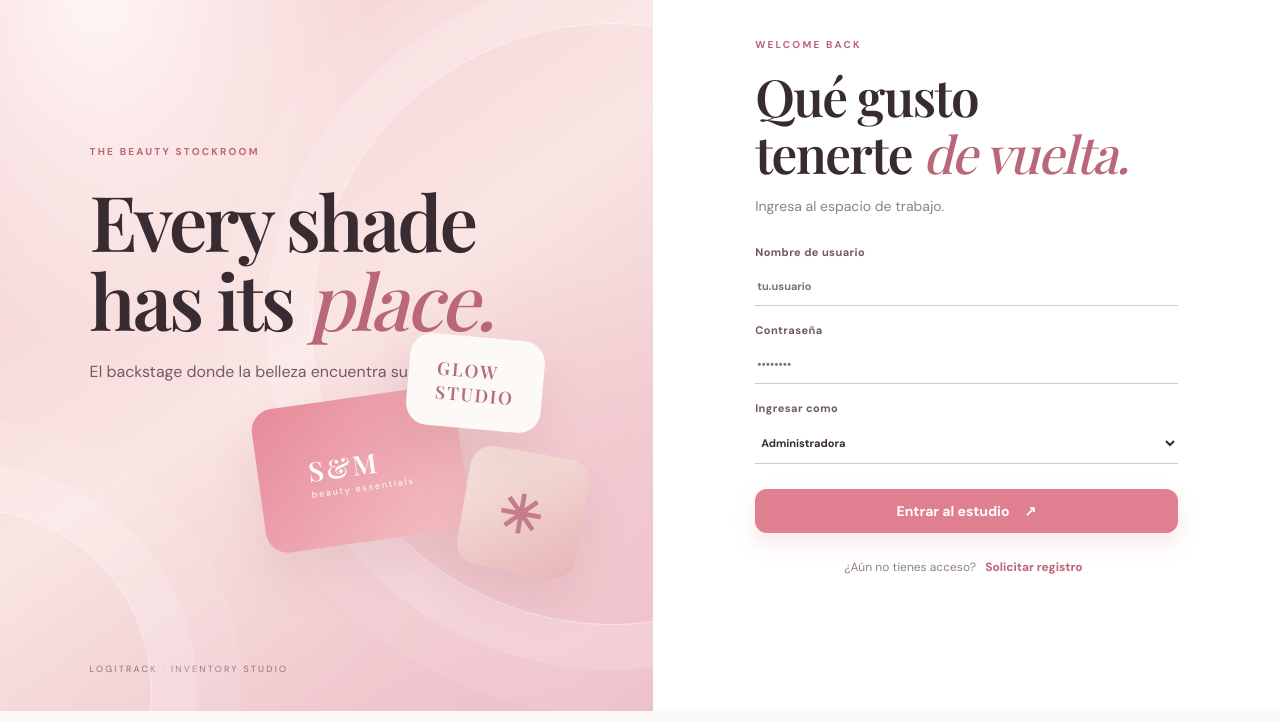
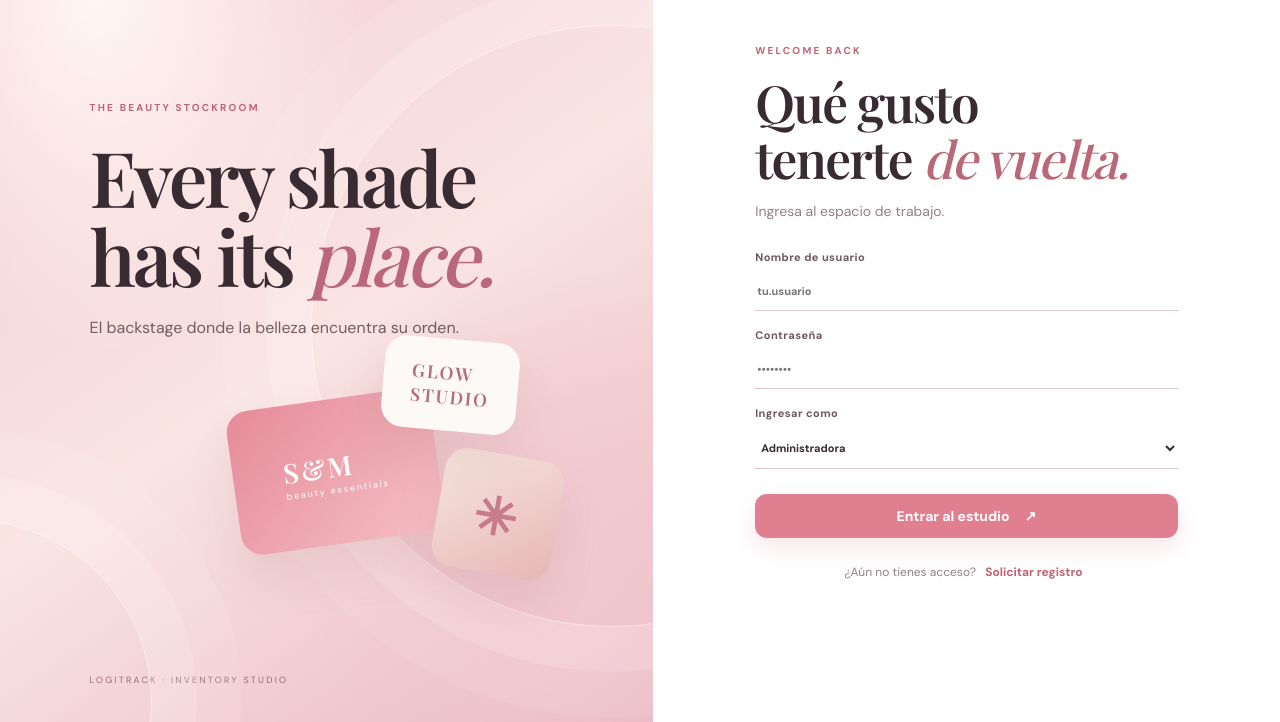
Before and after one commit to sunisonfire/LogiTrack-Frontend, a plain HTML site: page index.html in a window 1280 px wide. Shown: the part 89-811 px from the top of the page. Drawn offline with nearby package versions, Linux system fonts and the light colour scheme; a web font is replaced by a local one.

Commit message:
fix: puertos

```diff
--- a/css/styles.css
+++ b/css/styles.css
@@ -23,4 +23,43 @@
 .sidebar::-webkit-scrollbar-thumb:hover{background:#bd6477}
 #main-nav,.side-label,.side-brand,.side-bottom{flex-shrink:0}
 .side-bottom{margin-top:24px;padding-top:10px;background:#fff}
+
+/* FIX: tarjetas debajo del texto del login */
+#auth-screen .auth-art {
+    display: flex !important;
+    flex-direction: column !important;
+    align-items: stretch;
+}
+
+#auth-screen .auth-copy {
+    position: relative;
+    margin-top: 100px !important;
+    margin-bottom: 0 !important;
+    z-index: 2;
+}
+
+#auth-screen .auth-still {
+    position: relative !important;
+    top: auto !important;
+    right: auto !important;
+    bottom: auto !important;
+    left: auto !important;
+
+    width: 330px;
+    height: 210px;
+    margin: 45px 0 65px auto !important;
+    flex-shrink: 0;
+    z-index: 2;
+}
+
+#auth-screen .still-card {
+    position: absolute !important;
+}
+
+/* Mantener el pie abajo */
+#auth-screen .auth-foot {
+    position: absolute;
+    bottom: 36px;
+}
+
 @media(max-width:850px){.sidebar{height:100vh;height:100dvh}}
--- a/js/config.js
+++ b/js/config.js
@@ -1,3 +1,3 @@
 // Cambia esta URL si el backend corre en otro equipo o puerto.
 // Para abrir desde el celular, usa la IP LAN del computador servidor, por ejemplo http://192.168.1.20:8080
-window.LOGITRACK_CONFIG = Object.freeze({ API_BASE_URL: "http://192.168.38.65:8080", REQUEST_TIMEOUT_MS: 20000 });
+window.LOGITRACK_CONFIG = Object.freeze({ API_BASE_URL: "http://192.168.200.214:8080", REQUEST_TIMEOUT_MS: 20000 });
```
Also changed, not shown: 1 other file.
